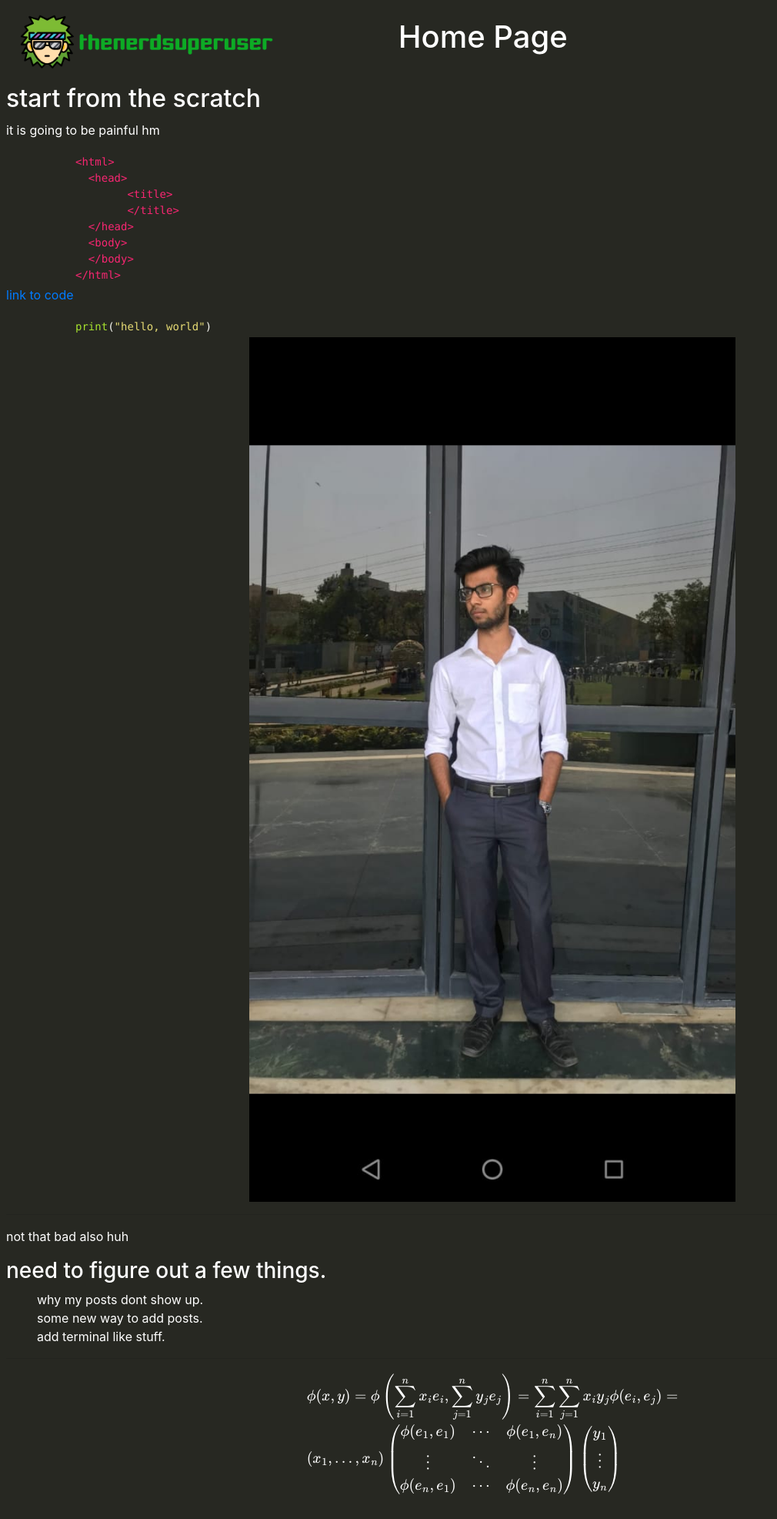
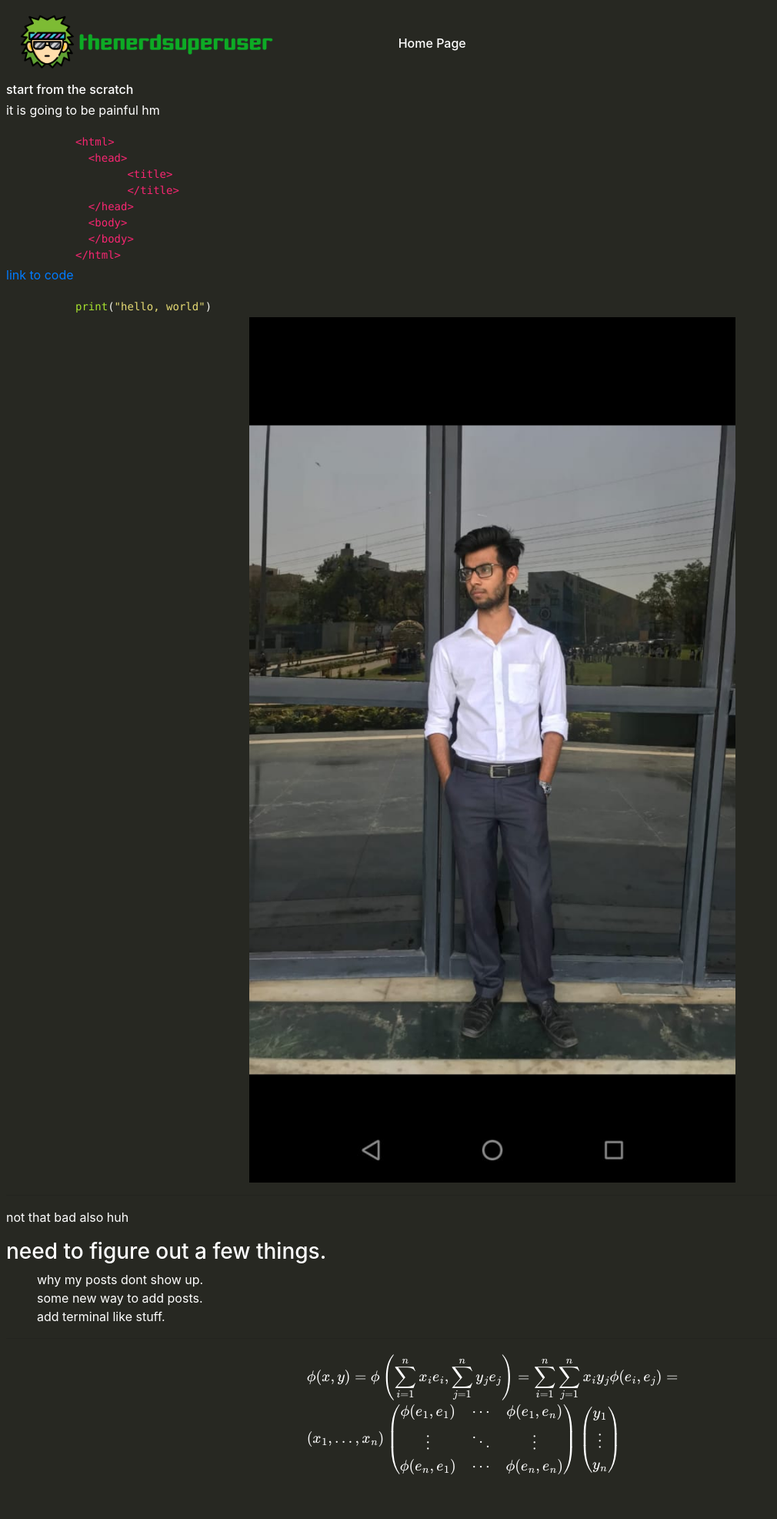
Before and after one commit to rh3xp/website.old, a Jekyll site: the page built from index.md, in a window 1280 px wide. Shown: the whole page at 77% size, without its empty margins (0-1010 px from the left). Built offline with Jekyll 4.4.1, drawn with Linux system fonts in a browser that asks for light colours; formulas are drawn with MathJax 3; after the commit the page ends 1947 px from its top, so only the background shows below that.

Commit message:
updated mathjax and h1, h2 font sizes

```diff
--- a/assets/css/main.scss
+++ b/assets/css/main.scss
@@ -22,6 +22,7 @@ nav
 .post-area, h1, h2
 {
     margin: 0;
+    font-size: medium;
     margin-bottom: .2em;
     text-align: justify;
     padding: .1em 0;
@@ -31,7 +32,8 @@ nav
 // MathJax
 #MathJax-Element-1-Frame
 {
-    width: 80%;
+    width: 75%;
+    font-size: small;
     padding-right: .7em;
 }
 
```
Also changed, not shown: 1 other file.
